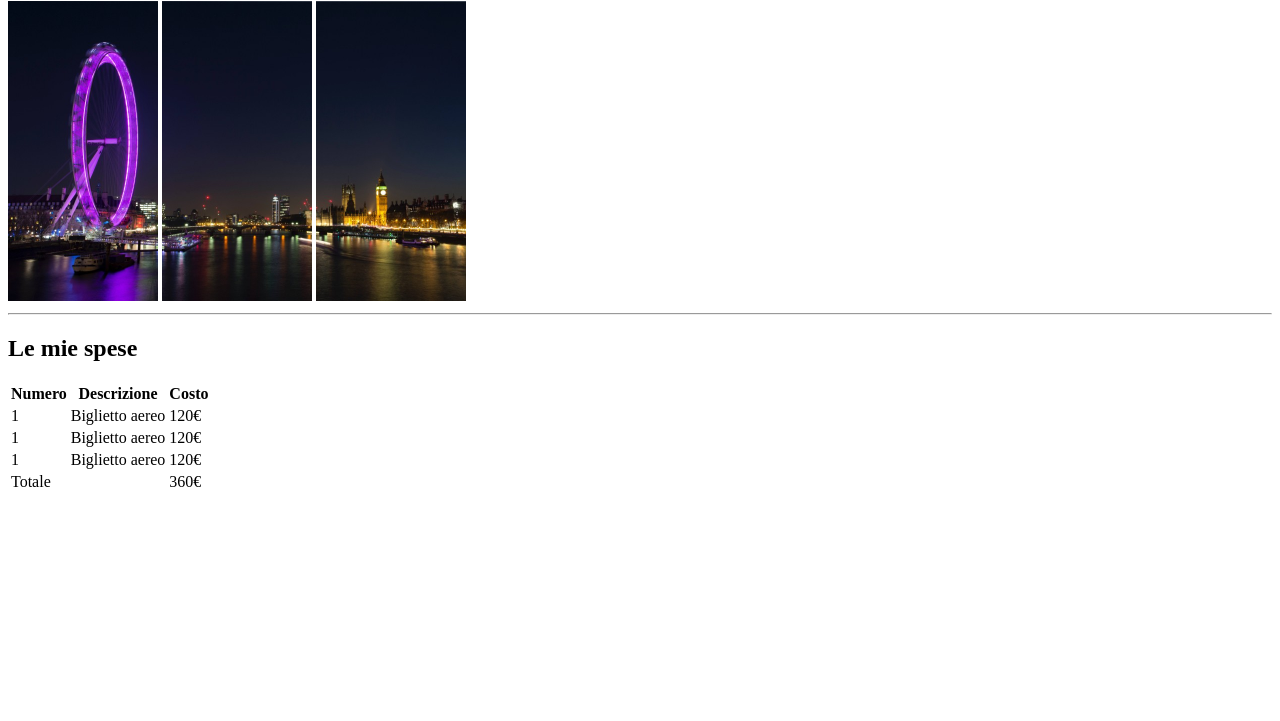
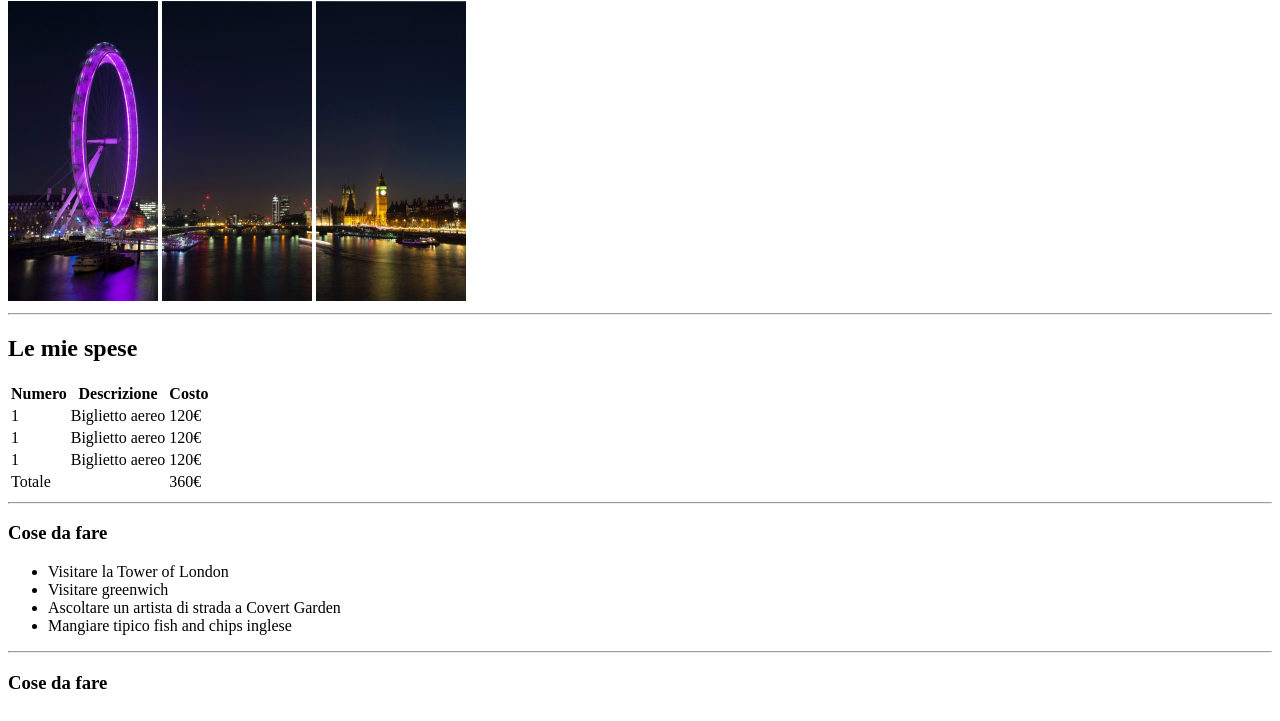
Before and after one commit to DeniPingiori/html-london-trip, a plain HTML site: page index.html in a window 1280 px wide. Shown: the part 79-800 px from the top of the page. Drawn offline with Linux system fonts and the light colour scheme.

Commit message:
[upd] finish bullet list

```diff
--- a/index.html
+++ b/index.html
@@ -50,5 +50,17 @@
     </tfoot>
 </table>
 <!--fine tabella-->
+<hr>
+<!--elenco puntato-->
+<h3>Cose da fare</h3>
+<ul>
+    <li>Visitare la Tower of London </li>
+    <li>Visitare greenwich</li>
+    <li>Ascoltare un artista di strada a Covert Garden</li>
+    <li>Mangiare tipico fish and chips inglese</li>
+    <!--non ho trovato online i tag delle spunte-->
+</ul>
+<hr>
+<h3>Cose da fare</h3>
 </body>
 </html>
```
